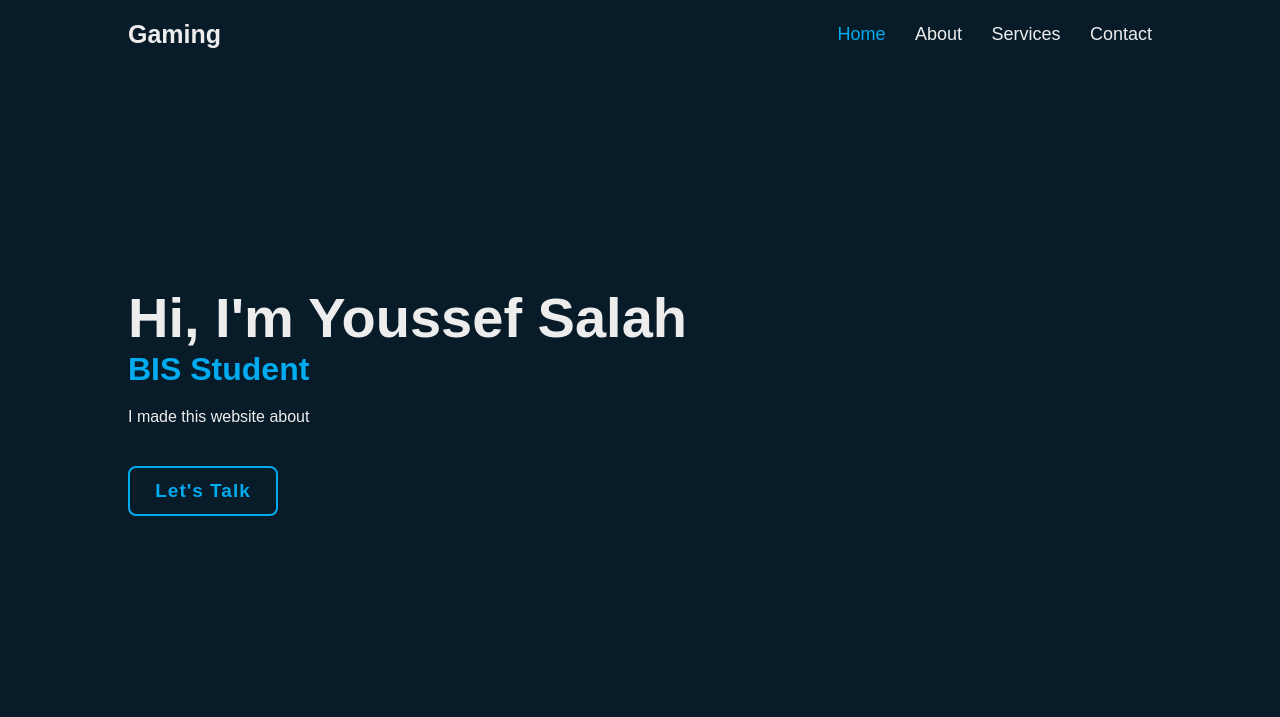
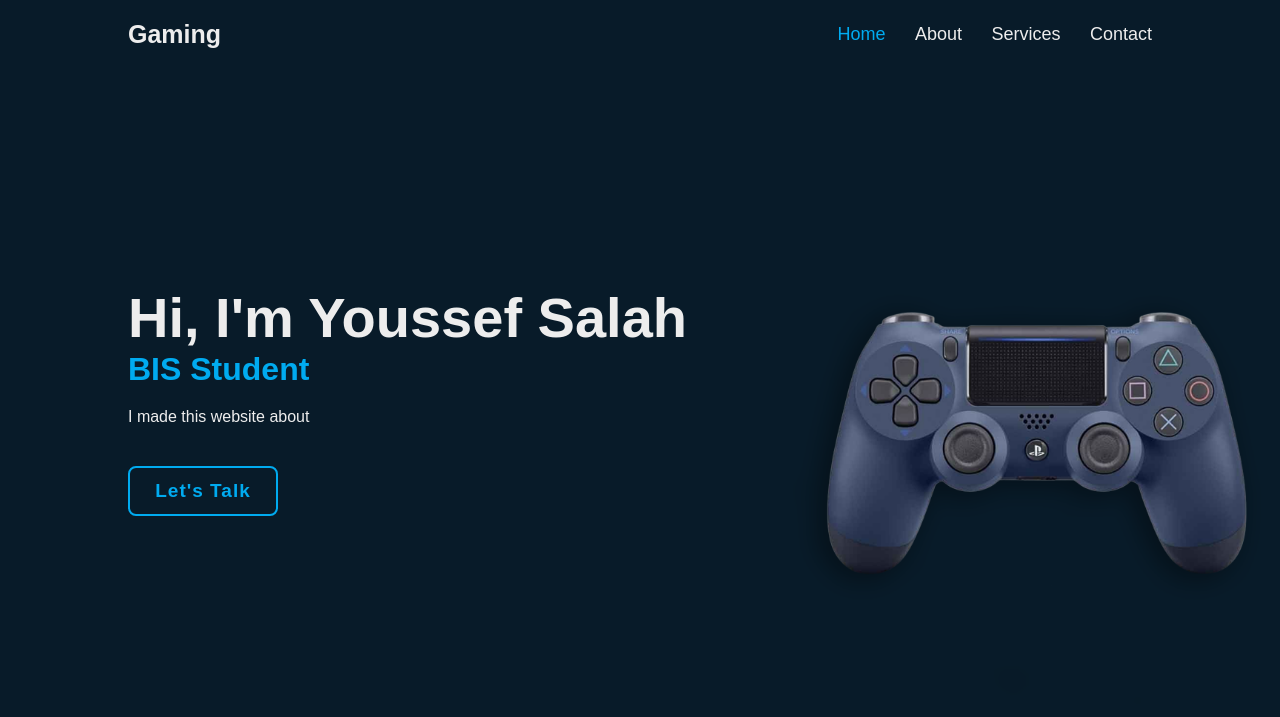
Before and after one commit to YOUSSEF9775/BIS, a plain HTML site: page index.html in a window 1280 px wide. Shown: the top 717 px of the page. Drawn offline with nearby package versions, Linux system fonts and the light colour scheme; the site is published under a folder, as on GitHub Pages, so addresses that start at the root find nothing.

Commit message:
Update style.css

```diff
--- a/style.css
+++ b/style.css
@@ -61,7 +61,7 @@ body {
 
 .home {
   height: 100vh;
-  background: url('/imgs/12.png')no-repeat;
+  background: url('imgs/12.png')no-repeat;
   background-size: cover;
   background-position: center;
    display: flex;
```
